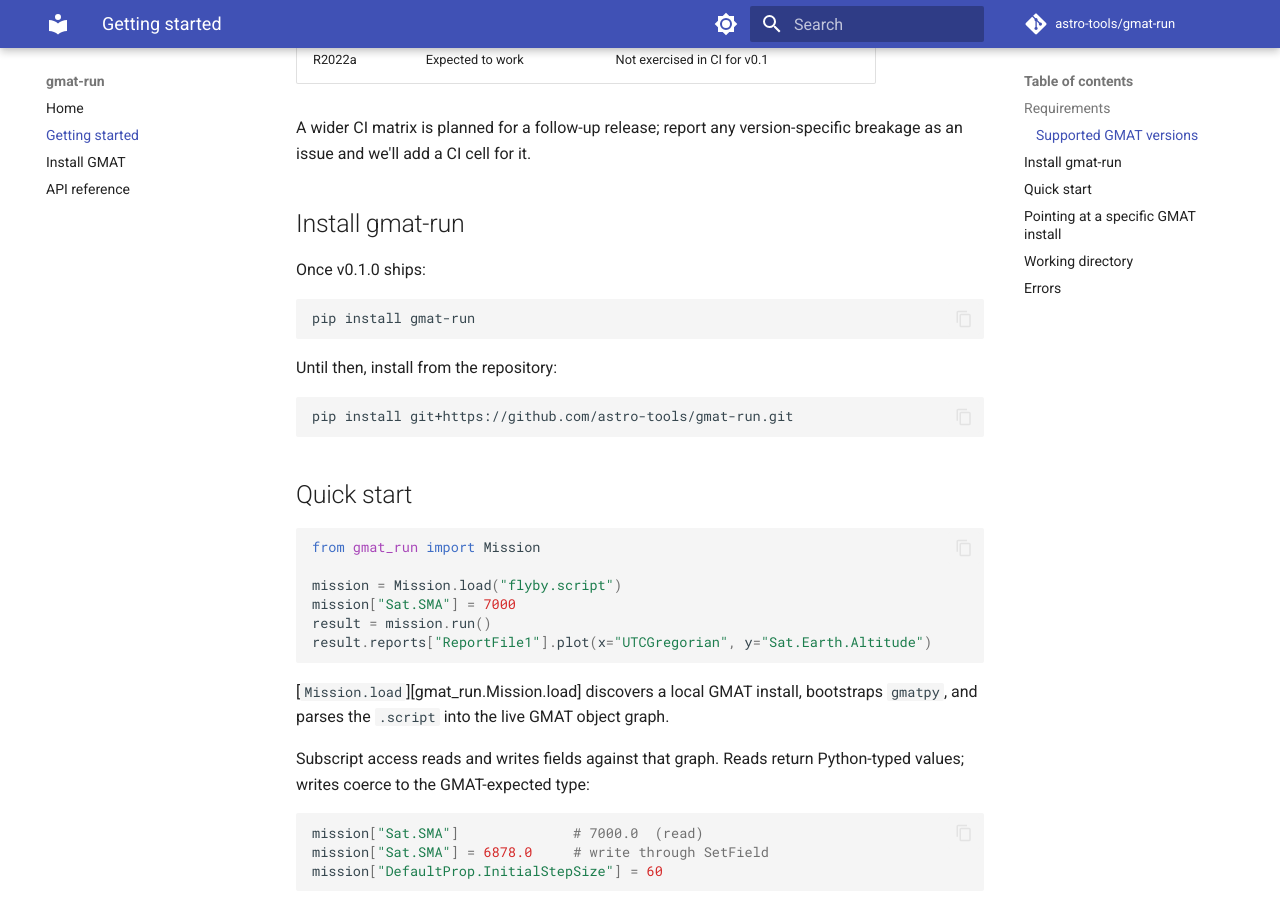
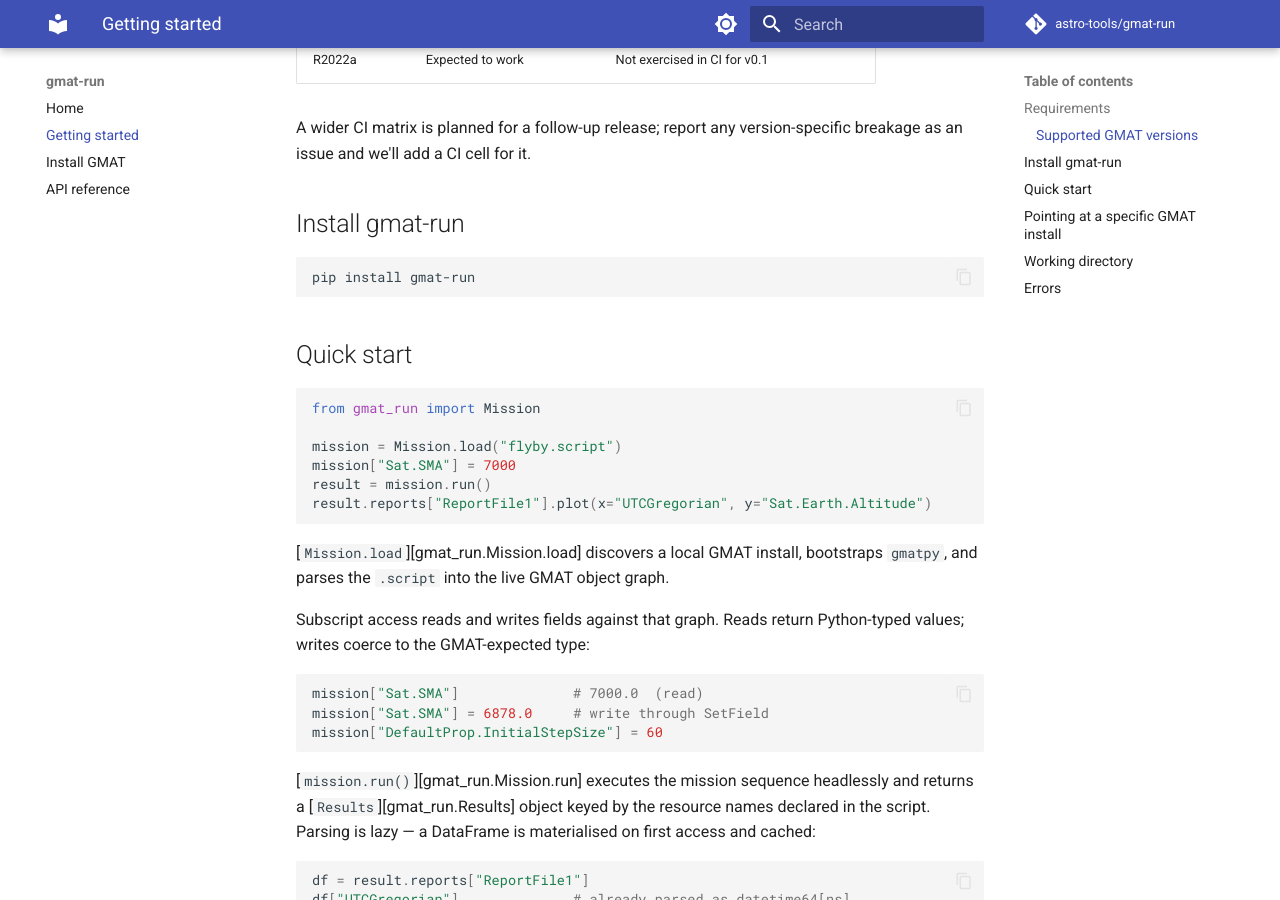
Before and after one commit to astro-tools/gmat-run, an MkDocs documentation site: the page built from docs/getting-started.md, in a window 1280 px wide and 900 px high, scrolled down 558 px. Built offline with MkDocs 1.6.1 and Material for MkDocs 9.7.7, drawn with Linux system fonts in a browser that asks for light colours; comment, search, counter and statistics services are not loaded.

Commit message:
Cut v0.1.1: fix stale install instructions in README and docs (#36)
- README `## Installation` now reads `pip install gmat-run`; the contributor-side
  workflow moves to a new `## Development` section pointing at CONTRIBUTING.md.
- `docs/getting-started.md` `## Install gmat-run` simplified to a single
  `pip install gmat-run` block (drop the "Once v0.1.0 ships / Until then"
  conditional).
- Version bumps: `__version__`, `pyproject.toml`, smoke test pin, and `uv.lock`
  to `0.1.1`.

Description-only release; `src/gmat_run/` unchanged. Re-publishes so PyPI
renders the corrected install instructions.

Closes #35

````diff
--- a/docs/getting-started.md
+++ b/docs/getting-started.md
@@ -21,16 +21,8 @@ breakage as an issue and we'll add a CI cell for it.
 
 ## Install gmat-run
 
-Once v0.1.0 ships:
-
 ```bash
 pip install gmat-run
-```
-
-Until then, install from the repository:
-
-```bash
-pip install git+https://github.com/astro-tools/gmat-run.git
 ```
 
 ## Quick start
--- a/pyproject.toml
+++ b/pyproject.toml
@@ -4,7 +4,7 @@ build-backend = "hatchling.build"
 
 [project]
 name = "gmat-run"
-version = "0.1.0"
+version = "0.1.1"
 description = "Run GMAT mission scripts from Python and get results as pandas DataFrames."
 readme = "README.md"
 requires-python = ">=3.10"
--- a/src/gmat_run/__init__.py
+++ b/src/gmat_run/__init__.py
@@ -13,7 +13,7 @@ from gmat_run.mission import Mission
 from gmat_run.results import Results
 from gmat_run.runtime import bootstrap
 
-__version__ = "0.1.0"
+__version__ = "0.1.1"
 
 __all__ = [
     "GmatError",
````
Also changed, not shown: README.md (+13 -5 lines), 2 other files.
